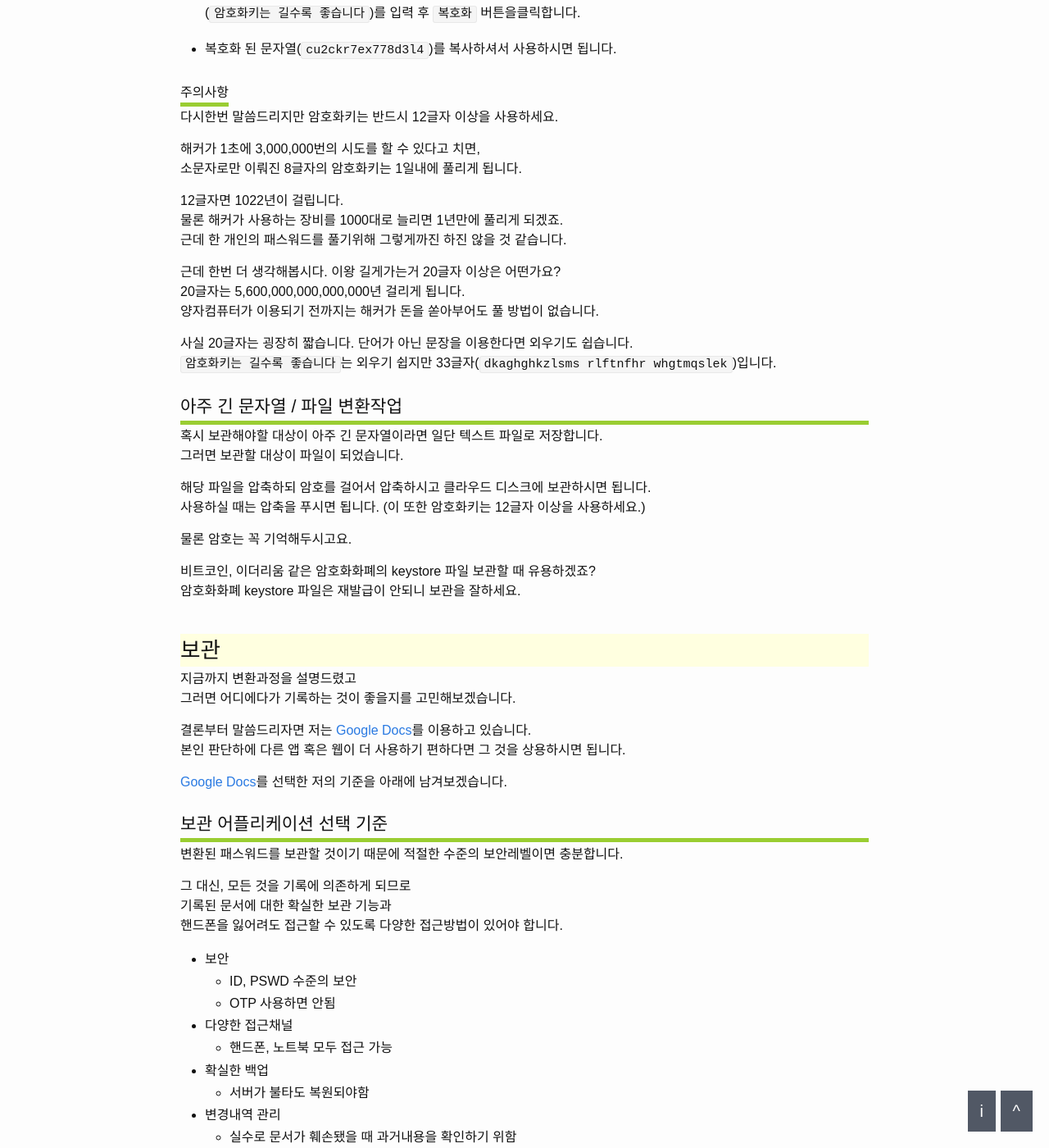
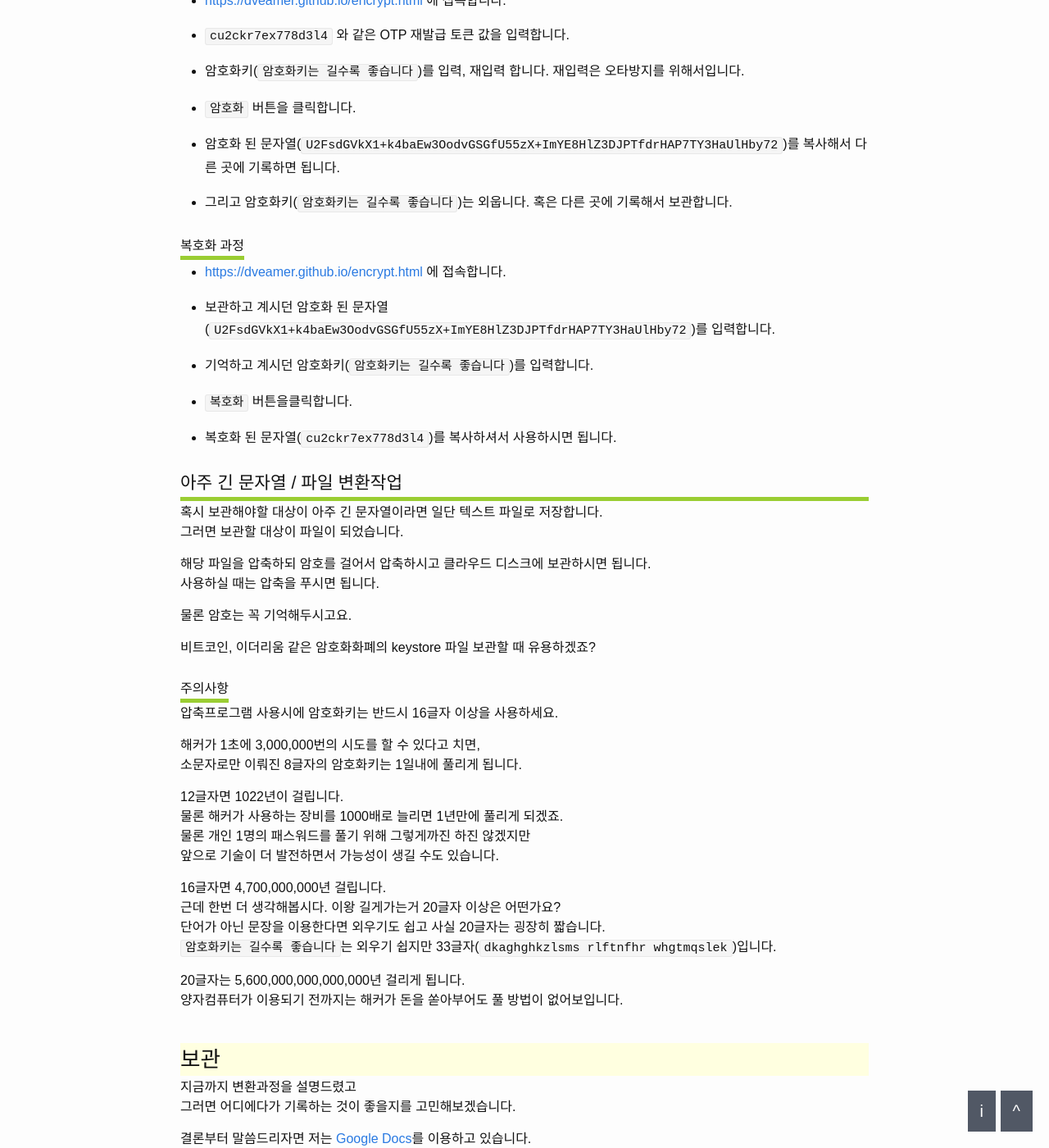
Before and after one commit to dveamer/dveamer.github.io, a Jekyll site: the page built from _posts/Tips/2011-01-26-ManagePswd.md, in a window 1280 px wide and 1400 px high, scrolled down 2992 px. Shown: the whole window at 82% size. Built offline with Jekyll 4.4.1, drawn with Linux system fonts in a browser that asks for light colours; comment, search, counter and statistics services are not loaded; some of the changed text lies outside the part shown.

Commit message:
modify articles

````diff
--- a/_posts/Tips/2011-01-26-ManagePswd.md
+++ b/_posts/Tips/2011-01-26-ManagePswd.md
@@ -5,6 +5,10 @@
 categories: Tips
 tags: Passphrase
 ---
+
+![PSWD](https://upload.wikimedia.org/wikipedia/commons/thumb/4/47/Username_and_password_20170626.jpg/1199px-Username_and_password_20170626.jpg)
+
+( 이미지 출처 : [https://commons.wikimedia.org](https://commons.wikimedia.org/wiki/User:Zunter/Pictures) )
 
 기억해야하는 패스워드가 너무 많아요.
 
@@ -95,11 +99,11 @@
 
 이번 변환작업은 암호화 작업입니다.
 
-Google OTP 재발급 토큰, 암호화 화폐 keystore 파일 등과 같은
+Google OTP 재발급 토큰과 같은
 보관해야하지만 외울 수 없는 긴 문자열에 대해서 사용하시면 됩니다.
 
 외워야하는 문자열이 100개일지라도 1개의 암호화키만 외우면 됩니다.
-암호화키는 반드시 12글자 이상을 이용하세요. 대소문자 섞고 특수문자 넣으면 더 좋습니다.
+암호화키는 16글자 이상으로 제한합니다. 숫자, 대소문자, 특수문자 포함해도 됩니다.
 
 ### 암호화 과정
 
@@ -107,7 +111,11 @@
 
   * [https://dveamer.github.io/encrypt.html](https://dveamer.github.io/encrypt.html) 에 접속합니다.
 
-  * ```cu2ckr7ex778d3l4``` 와 같은 OTP 재발급 토큰 값과 암호화키(```암호화키는 길수록 좋습니다```)를 입력 후 ```암호화``` 버튼을 클릭합니다.
+  * ```cu2ckr7ex778d3l4``` 와 같은 OTP 재발급 토큰 값을 입력합니다.
+
+  * 암호화키(```암호화키는 길수록 좋습니다```)를 입력, 재입력 합니다. 재입력은 오타방지를 위해서입니다.
+
+  * ```암호화``` 버튼을 클릭합니다.
 
   * 암호화 된 문자열(```U2FsdGVkX1+k4baEw3OodvGSGfU55zX+ImYE8HlZ3DJPTfdrHAP7TY3HaUlHby72```)를 복사해서 다른 곳에 기록하면 됩니다.
 
@@ -117,27 +125,13 @@
 
   * [https://dveamer.github.io/encrypt.html](https://dveamer.github.io/encrypt.html) 에 접속합니다.
 
-  * 보관하고 계시던 암호화 된 문자열(```U2FsdGVkX1+k4baEw3OodvGSGfU55zX+ImYE8HlZ3DJPTfdrHAP7TY3HaUlHby72```)와 기억하고 계시던 암호화키(```암호화키는 길수록 좋습니다```)를 입력 후 ```복호화``` 버튼을클릭합니다.
+  * 보관하고 계시던 암호화 된 문자열(```U2FsdGVkX1+k4baEw3OodvGSGfU55zX+ImYE8HlZ3DJPTfdrHAP7TY3HaUlHby72```)를 입력합니다.
+
+  * 기억하고 계시던 암호화키(```암호화키는 길수록 좋습니다```)를 입력합니다.
+
+  * ```복호화``` 버튼을클릭합니다.
 
   * 복호화 된 문자열(```cu2ckr7ex778d3l4```)를 복사하셔서 사용하시면 됩니다.
-
-### 주의사항
-
-다시한번 말씀드리지만 암호화키는 반드시 12글자 이상을 사용하세요.
-
-해커가 1초에 3,000,000번의 시도를 할 수 있다고 치면,
-소문자로만 이뤄진 8글자의 암호화키는 1일내에 풀리게 됩니다.
-
-12글자면 1022년이 걸립니다.
-물론 해커가 사용하는 장비를 1000대로 늘리면 1년만에 풀리게 되겠죠.
-근데 한 개인의 패스워드를 풀기위해 그렇게까진 하진 않을 것 같습니다.
-
-근데 한번 더 생각해봅시다. 이왕 길게가는거 20글자 이상은 어떤가요?
-20글자는 5,600,000,000,000,000년 걸리게 됩니다.
-양자컴퓨터가 이용되기 전까지는 해커가 돈을 쏟아부어도 풀 방법이 없습니다.
-
-사실 20글자는 굉장히 짧습니다. 단어가 아닌 문장을 이용한다면 외우기도 쉽습니다.
-```암호화키는 길수록 좋습니다```는 외우기 쉽지만 33글자(```dkaghghkzlsms rlftnfhr whgtmqslek```)입니다.
 
 
 ## 아주 긴 문자열 / 파일 변환작업
@@ -146,13 +140,31 @@
 그러면 보관할 대상이 파일이 되었습니다.
 
 해당 파일을 압축하되 암호를 걸어서 압축하시고 클라우드 디스크에 보관하시면 됩니다.
-사용하실 때는 압축을 푸시면 됩니다. (이 또한 암호화키는 12글자 이상을 사용하세요.)
+사용하실 때는 압축을 푸시면 됩니다.
 
 물론 암호는 꼭 기억해두시고요.
 
 비트코인, 이더리움 같은 암호화화폐의 keystore 파일 보관할 때 유용하겠죠?
-암호화화폐 keystore 파일은 재발급이 안되니 보관을 잘하세요.
 
+### 주의사항
+
+압축프로그램 사용시에 암호화키는 반드시 16글자 이상을 사용하세요.
+
+해커가 1초에 3,000,000번의 시도를 할 수 있다고 치면,
+소문자로만 이뤄진 8글자의 암호화키는 1일내에 풀리게 됩니다.
+
+12글자면 1022년이 걸립니다.
+물론 해커가 사용하는 장비를 1000배로 늘리면 1년만에 풀리게 되겠죠.
+물론 개인 1명의 패스워드를 풀기 위해 그렇게까진 하진 않겠지만
+앞으로 기술이 더 발전하면서 가능성이 생길 수도 있습니다.
+
+16글자면 4,700,000,000년 걸립니다.
+근데 한번 더 생각해봅시다. 이왕 길게가는거 20글자 이상은 어떤가요?
+단어가 아닌 문장을 이용한다면 외우기도 쉽고 사실 20글자는 굉장히 짧습니다.
+```암호화키는 길수록 좋습니다```는 외우기 쉽지만 33글자(```dkaghghkzlsms rlftnfhr whgtmqslek```)입니다.
+
+20글자는 5,600,000,000,000,000년 걸리게 됩니다.
+양자컴퓨터가 이용되기 전까지는 해커가 돈을 쏟아부어도 풀 방법이 없어보입니다.
 
 # 보관
 
````
Also changed, not shown: encrypt.html (+22 -2 lines).
